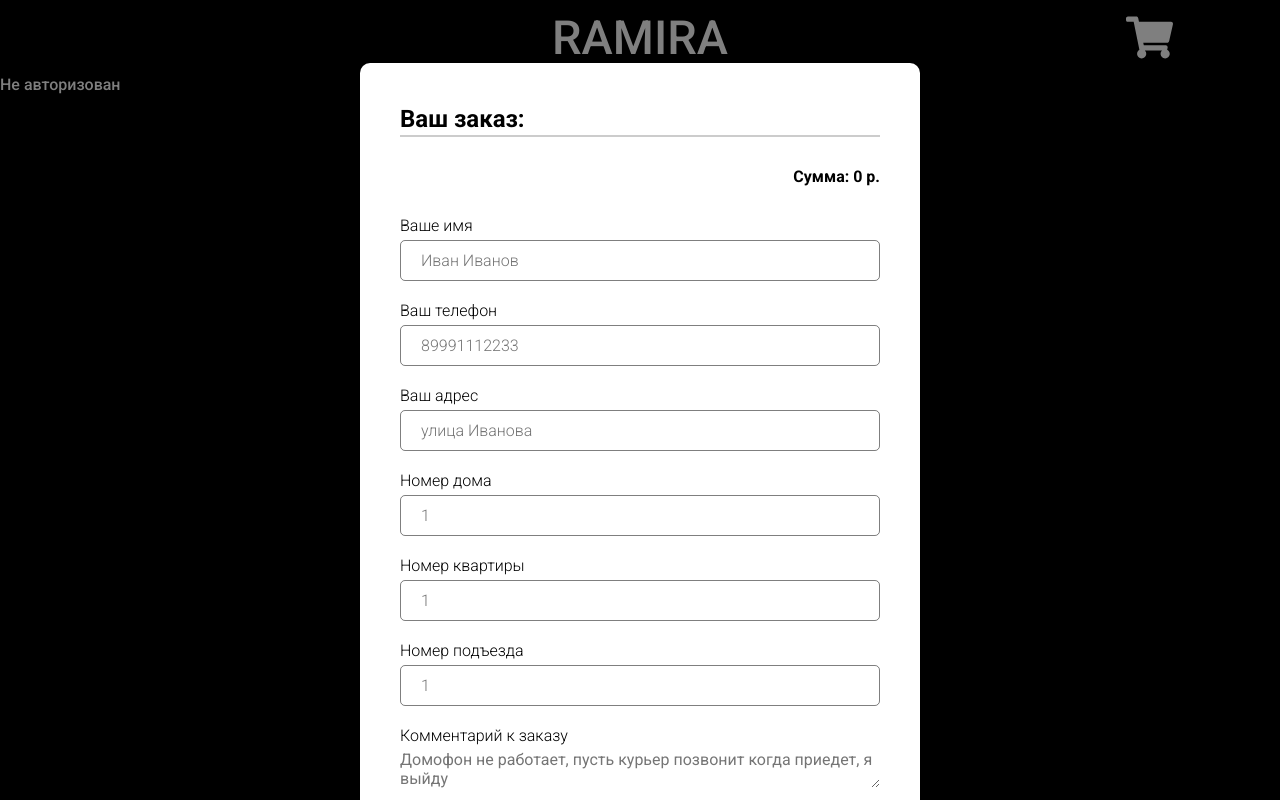
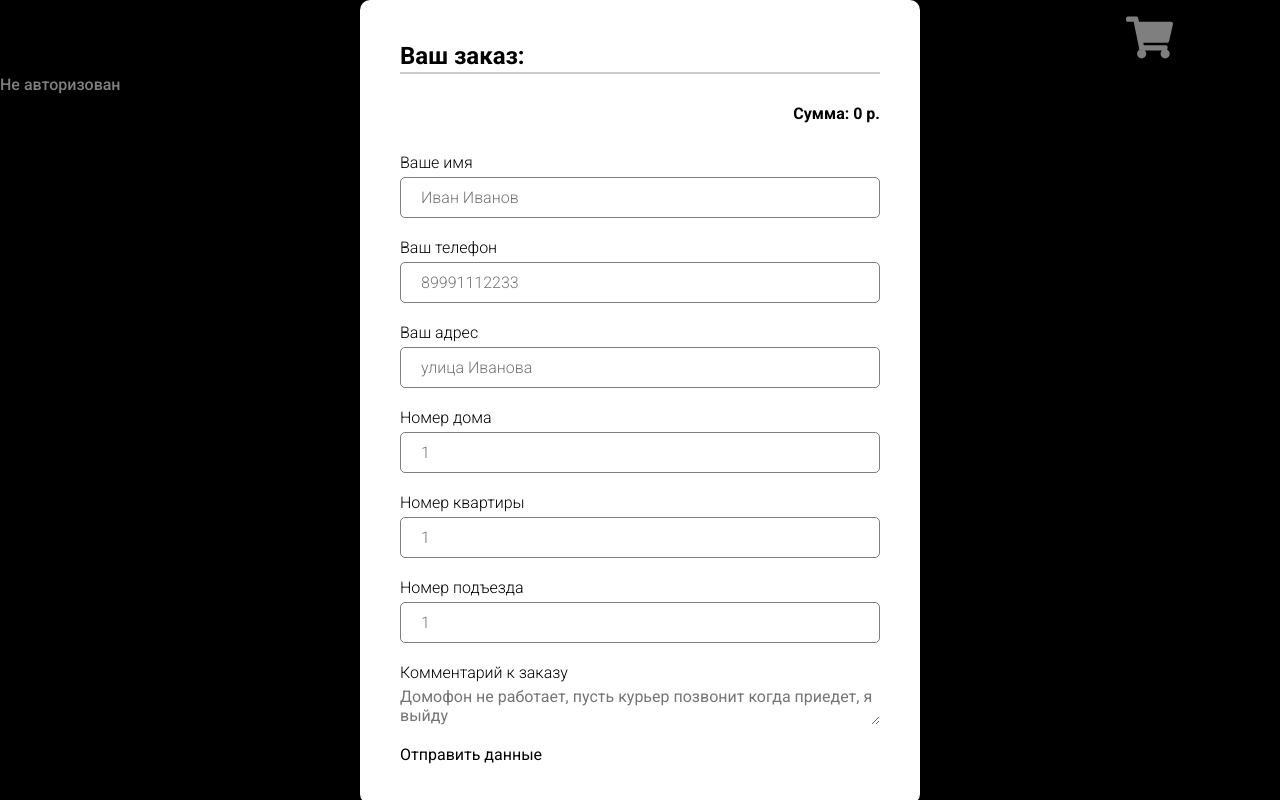
Before and after one commit to Tickle17/ramiraFront, a React (Create React App) app: page /login/create in a window 1280 px wide. Both pictures are taken after a click on the element 1093 px from the left and 37 px from the top of the page. Built offline with nearby package versions, Linux system fonts and the light colour scheme.

Commit message:
bag fix 0.1

```diff
--- a/src/features/modalBasket/style.css
+++ b/src/features/modalBasket/style.css
@@ -12,18 +12,17 @@
 }
 .modalContent {
     background-color: rgb(255, 255, 255);
-    position: absolute;
+    margin: 0 auto;
+    /*position: absolute;*/
     top: 50%;
     left: 50%;
-    transform: translate(-50%, -50%);
+    /*transform: translate(-50%, -50%);*/
     padding: 40px;
     border-radius: 10px;
     color: black;
-    height: auto;
     max-width: 560px;
     width: 100%;
     z-index: 2;
-    margin: 65px auto;
 }
 .titleBasketModal{
     line-height: 32px;
```
Also changed, not shown: 1 other file (tests, documents, lock files or other folders).
